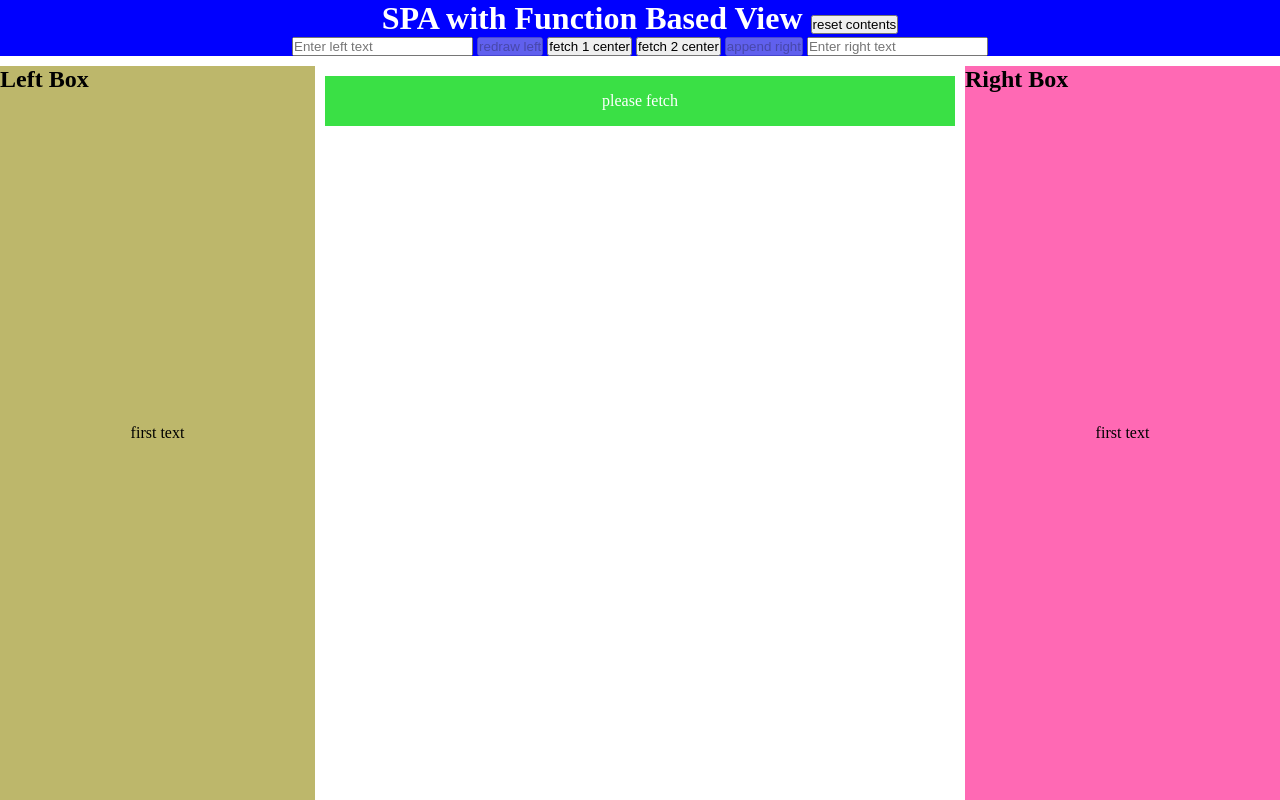
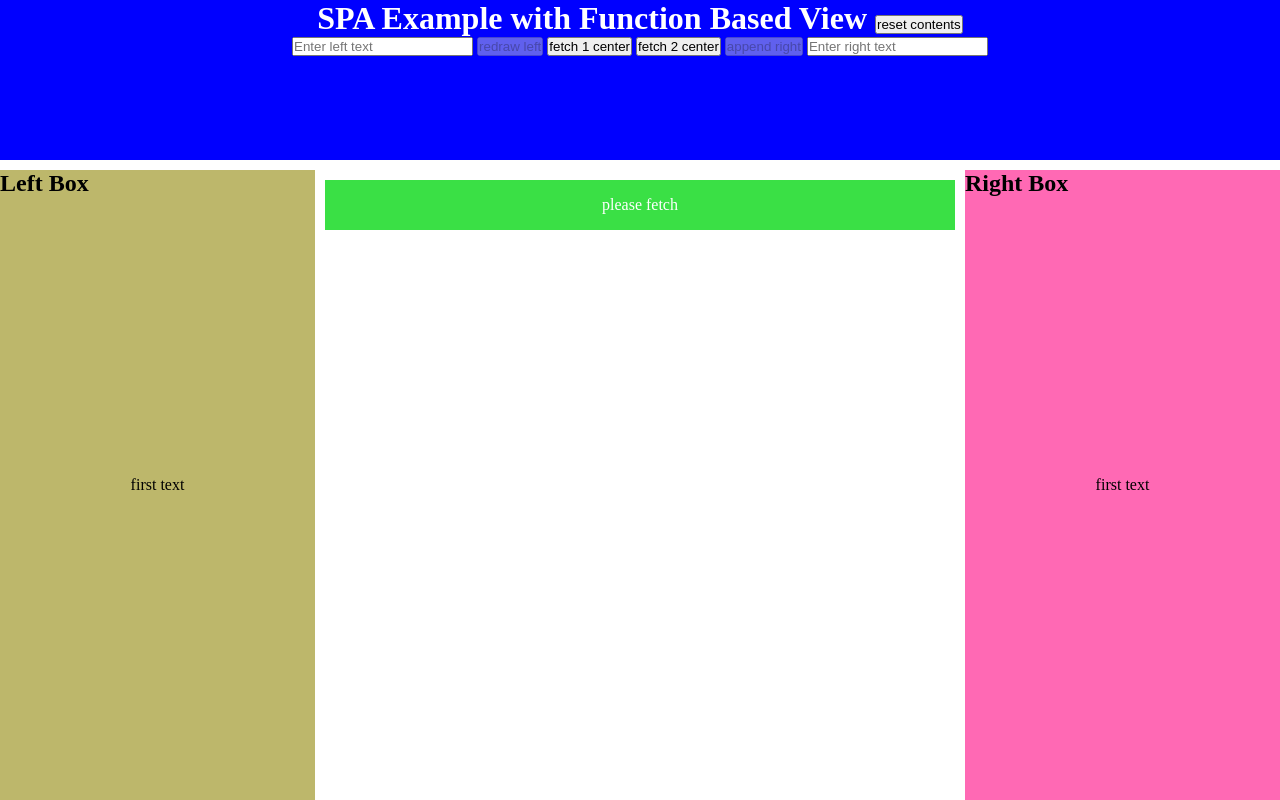
Before and after one commit to kanghohyeong/function-based-rendering, a plain HTML site: page index.html in a window 1280 px wide. Drawn offline with Linux system fonts and the light colour scheme.

Commit message:
stype : change demo page style
change header text
change page title
change css

```diff
--- a/index.html
+++ b/index.html
@@ -2,7 +2,7 @@
 <html lang="ko">
 <head>
     <meta charset="UTF-8">
-    <title>FAR</title>
+    <title>FBV</title>
     <link rel="stylesheet" href="style.css">
 </head>
 <body>
--- a/style.css
+++ b/style.css
@@ -13,7 +13,6 @@ body {
   position: relative;
   display: flex;
   flex-direction: column;
-  align-content: stretch;
 }
 
 header {
@@ -21,12 +20,14 @@ header {
   color: white;
   text-align: center;
   margin-bottom: 10px;
+  height: 20%;
+  flex-shrink: 0;
 }
 
 .section_container {
   display: flex;
   width: 100%;
-  height: 100%;
+  height: 80%;
   gap: 10px;
 }
 section {
--- a/view.js
+++ b/view.js
@@ -4,7 +4,7 @@ import { GlobalStore } from "./store.js";
 const PageTemplate = () => {
   return `
     <header>
-        <h1>SPA with Function Based View
+        <h1>SPA Example with Function Based View
             <button>reset contents</button>
         </h1>
         <input type="text" placeholder="Enter left text">
@@ -21,11 +21,11 @@ const PageTemplate = () => {
 export const PageView = View(PageTemplate, "$app", {
   $header: "header",
   $content: ".section_container",
+  $reset_btn: ["button", 0],
   $left_btn: ["button", 1],
   $fetch_btn: ["button", 2],
   $fetch2_btn: ["button", 3],
   $right_btn: ["button", 4],
-  $reset_btn: ["button", 0],
   $left_input: ["input", 0],
   $right_input: ["input", 1],
   $right_loading: ".loading",
```
